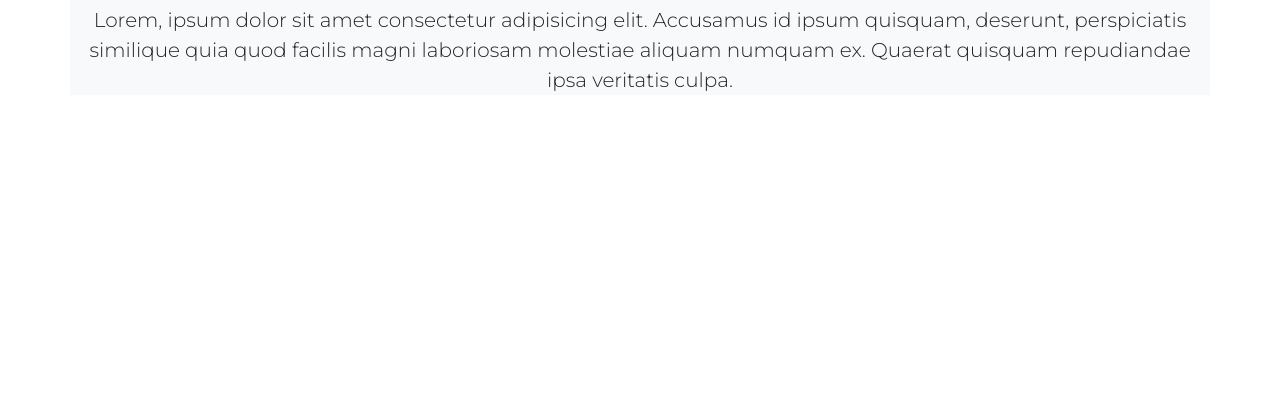
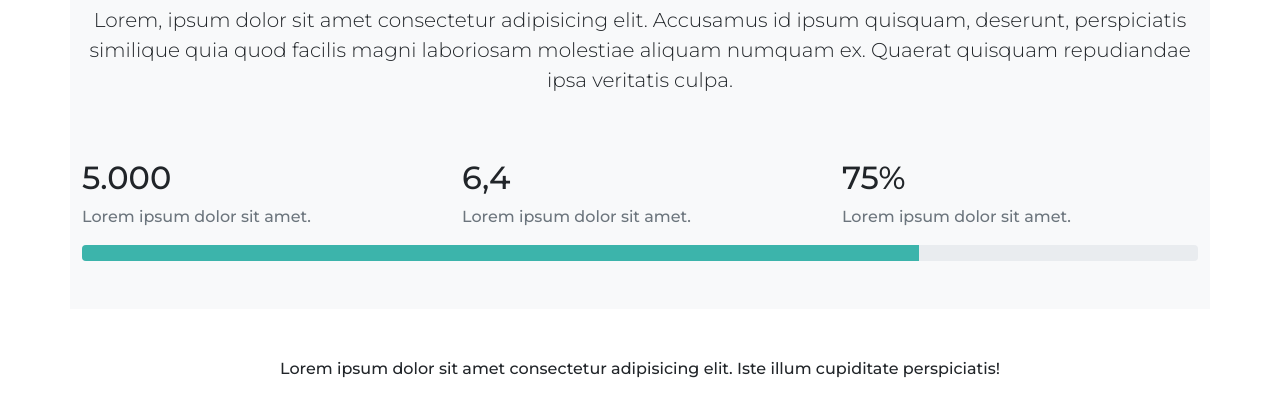
Before and after one commit to BrandonDevU95/Bootstrap5, a website: page 07-sass-practica/index.html in a window 1280 px wide. Shown: the part 599-1016 px from the top of the page. Before the commit the page ends 800 px from the top, so only its background shows below. Drawn offline with Linux system fonts and the light colour scheme.

Commit message:
103 - Progress bar

```diff
--- a/07-sass-practica/index.html
+++ b/07-sass-practica/index.html
@@ -56,7 +56,41 @@
 				deserunt, perspiciatis similique quia quod facilis magni laboriosam molestiae aliquam
 				numquam ex. Quaerat quisquam repudiandae ipsa veritatis culpa.
 			</p>
+
+			<div class="row pt-5">
+				<div class="col-12 col-md-4">
+					<h2>5.000</h2>
+					<p class="text-muted">Lorem ipsum dolor sit amet.</p>
+				</div>
+				<div class="col-12 col-md-4">
+					<h2>6,4</h2>
+					<p class="text-muted">Lorem ipsum dolor sit amet.</p>
+				</div>
+				<div class="col-12 col-md-4">
+					<h2>75%</h2>
+					<p class="text-muted">Lorem ipsum dolor sit amet.</p>
+				</div>
+			</div>
+			<div class="pb-5">
+				<div class="progress">
+					<div
+						class="progress-bar"
+						role="progressbar"
+						style="width: 75%"
+						aria-valuenow="75"
+						aria-valuemin="0"
+						aria-valuemax="100"
+					></div>
+				</div>
+			</div>
 		</main>
+
+		<footer class="text-center my-5">
+			<p>
+				Lorem ipsum dolor sit amet consectetur adipisicing elit. Iste illum cupiditate
+				perspiciatis!
+			</p>
+		</footer>
 		<script src="/js/bootstrap.min.js"></script>
 	</body>
 </html>
```
